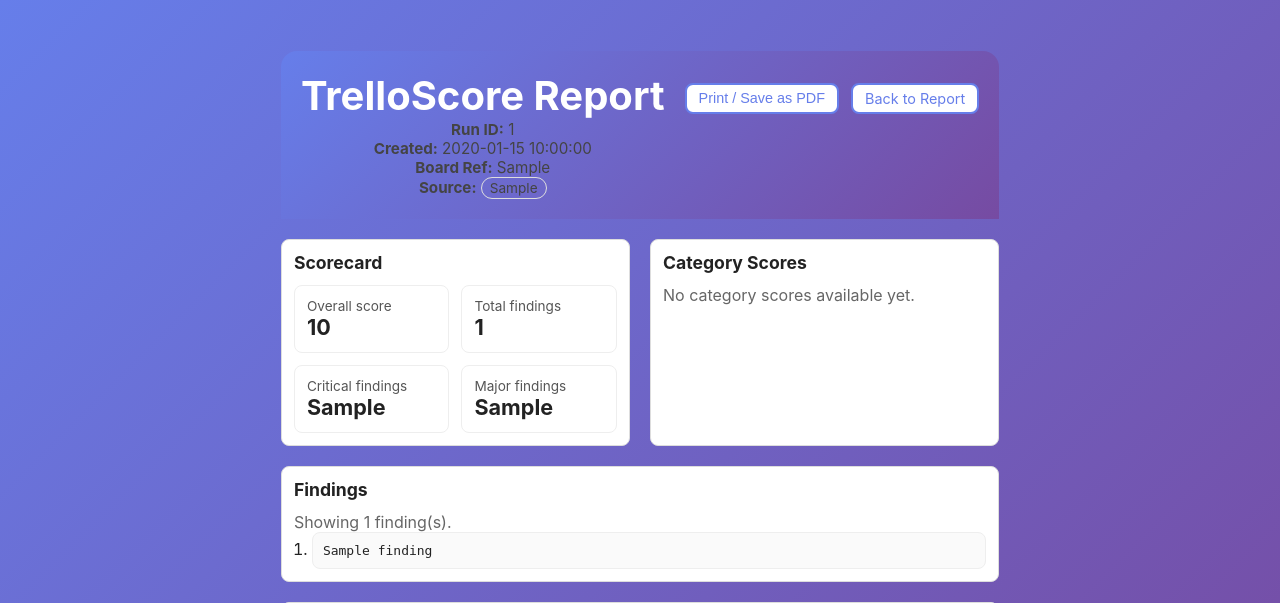
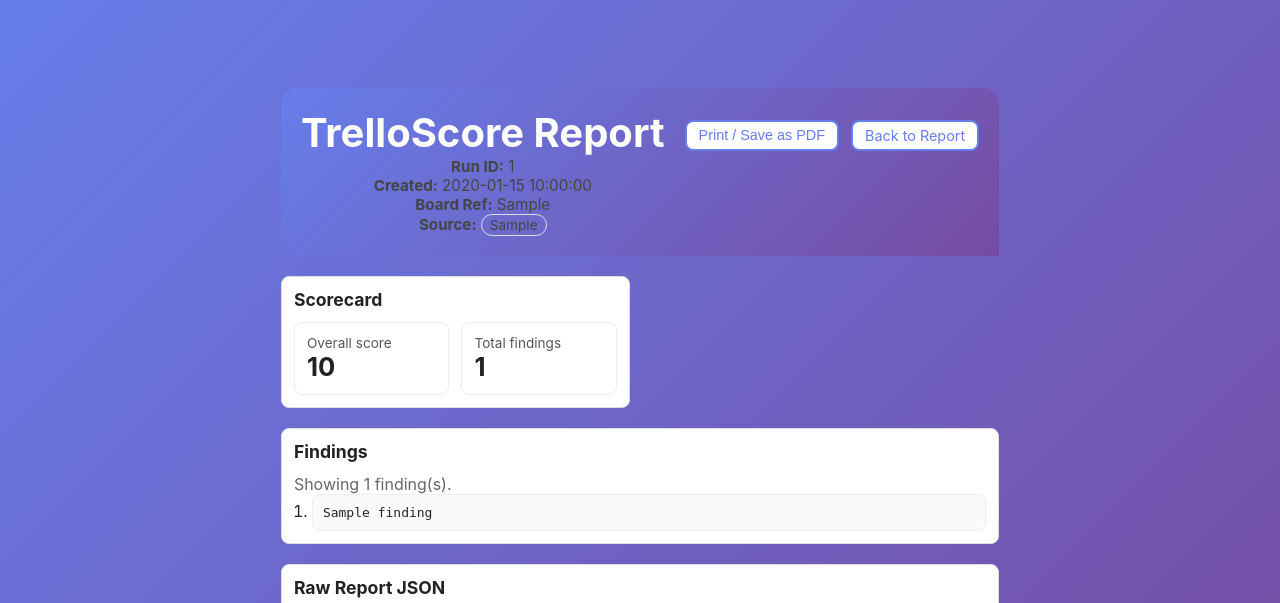
Before and after one commit to marcxii/trello-linter, a Flask app: template src/templates/report_template.html in a window 1280 px wide. Shown: the top 603 px of the page. Run offline with Flask 3, Linux system fonts and the light colour scheme; the template is opened without the code that fills it: most values are stand-ins (such as "Sample title", 1, 10 or a date in 2020).

Commit message:
Simplify scorecard display
- Remove category score block from report template
- Emphasize scorecard values with updated styles
- Align partial controller scoring fields to new display

```diff
--- a/src/static/css/styles.css
+++ b/src/static/css/styles.css
@@ -930,6 +930,10 @@ a.upload-form {
     font-weight: 700;
 }
 
+.report-overlay .kpi .value-emphasis {
+    font-size: 1.6rem;
+}
+
 .report-overlay .section {
     margin-top: var(--space-4);
 }
@@ -1070,6 +1074,10 @@ a.upload-form {
 .report-page .kpi .value {
     font-size: 1.35rem;
     font-weight: 700;
+}
+
+.report-page .kpi .value-emphasis {
+    font-size: 1.6rem;
 }
 
 .report-page .section {
--- a/src/templates/partials/report_scorecard.html
+++ b/src/templates/partials/report_scorecard.html
@@ -7,24 +7,12 @@
   <div class="kpi">
     <div class="item">
       <div class="label">Overall score</div>
-      <div class="value">{{ scores.get('overall_score', '—') }}</div>
+      <div class="value value-emphasis">{{ scores.get('overall_score', '—') }}</div>
     </div>
     <div class="item">
       <div class="label">Total findings</div>
-      <div class="value">{{ scores.get('total_findings', (findings|length)) }}</div>
+      <div class="value value-emphasis">{{ scores.get('total_findings', (findings|length)) }}</div>
     </div>
-    {% if scores.get('critical_findings') is not none %}
-      <div class="item">
-        <div class="label">Critical findings</div>
-        <div class="value">{{ scores.get('critical_findings', 0) }}</div>
-      </div>
-    {% endif %}
-    {% if scores.get('major_findings') is not none %}
-      <div class="item">
-        <div class="label">Major findings</div>
-        <div class="value">{{ scores.get('major_findings', 0) }}</div>
-      </div>
-    {% endif %}
   </div>
 
 </div>
--- a/src/templates/report_template.html
+++ b/src/templates/report_template.html
@@ -29,21 +29,6 @@
 
       <div class="grid">
         {% include "partials/report_scorecard.html" %}
-
-        <div class="card">
-          <h2>Category Scores</h2>
-          {% set scores = report.get('scores', {}) %}
-          {% set cat = scores.get('category_scores', {}) %}
-          {% if cat %}
-            <ul class="findings">
-              {% for k, v in cat.items() %}
-                <li><strong>{{ k }}:</strong> {{ v }}</li>
-              {% endfor %}
-            </ul>
-          {% else %}
-            <p class="muted">No category scores available yet.</p>
-          {% endif %}
-        </div>
       </div>
 
       <div class="card u-mt-4">
```
